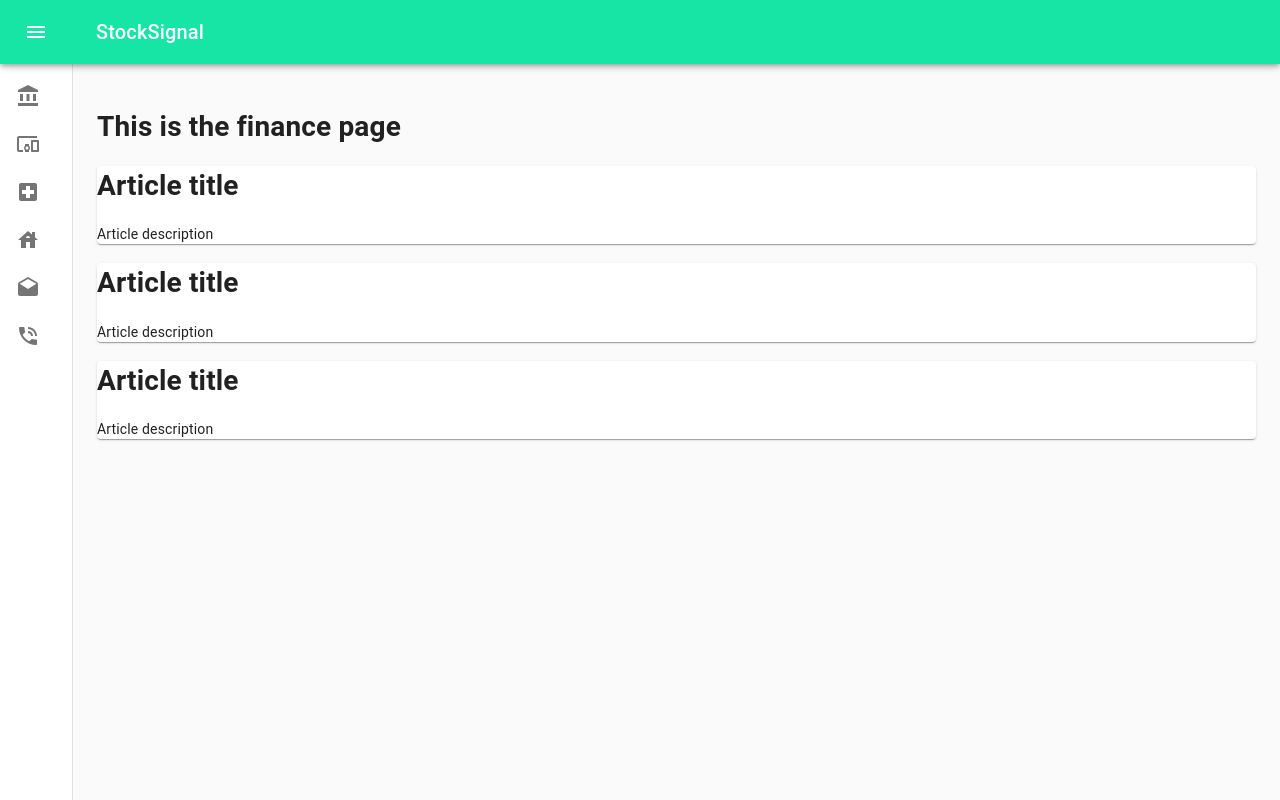
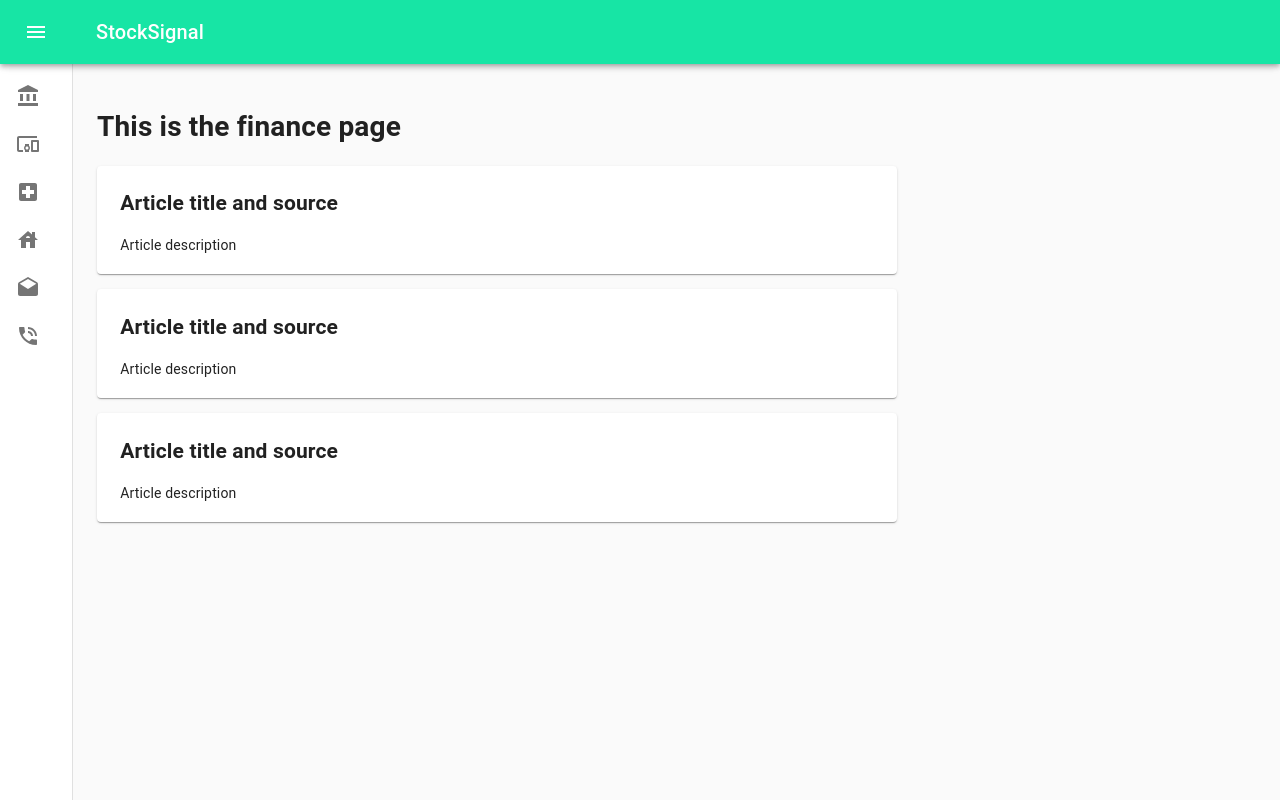
Before and after one commit to numankh/UrNews, a React (Create React App) app: page /finance in a window 1280 px wide. Built offline with nearby package versions, Linux system fonts and the light colour scheme.

Commit message:
fixed formatting for FeedItem component

```diff
--- a/src/components/FeedItem.js
+++ b/src/components/FeedItem.js
@@ -1,11 +1,25 @@
 import React from 'react'
 import Paper from '@material-ui/core/Paper';
+import { makeStyles, useTheme } from '@material-ui/core/styles';
 
-const FeedItem = () => (
-    <Paper >
-        <h1>Article title</h1>
-        <p>Article description</p>
-    </Paper>
-)
+const useStyles = makeStyles(theme => ({
+    paper: {
+        marginTop: '15px',
+        width: '100%',
+        padding: '5px',
+        paddingLeft: '2%',
+        maxWidth: '800px'
+    }
+}));
 
-export default FeedItem
+
+export default function MiniDrawer() {
+    const classes = useStyles();
+
+    return (
+        <Paper className={classes.paper}>
+            <h2>Article title and source</h2>
+            <p>Article description</p>
+        </Paper>
+    )
+}
```
